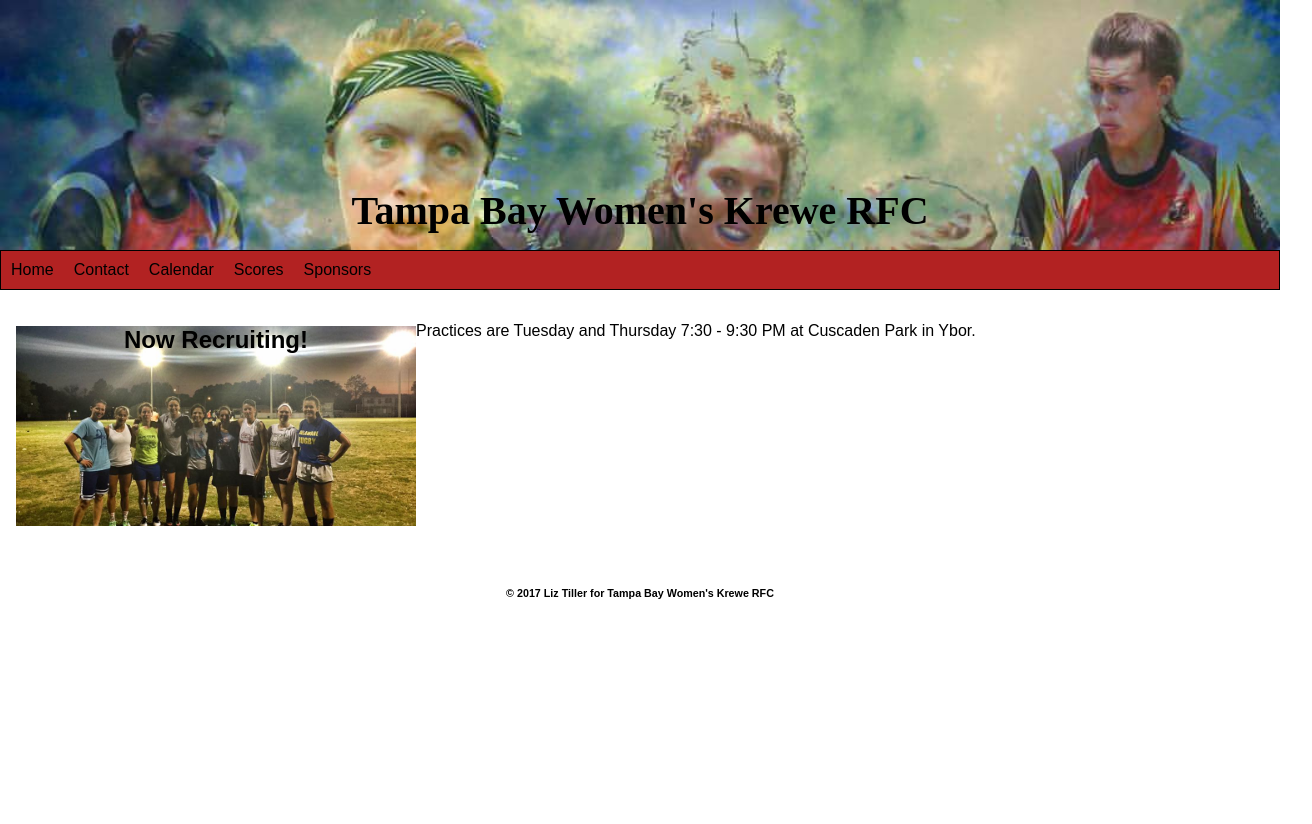
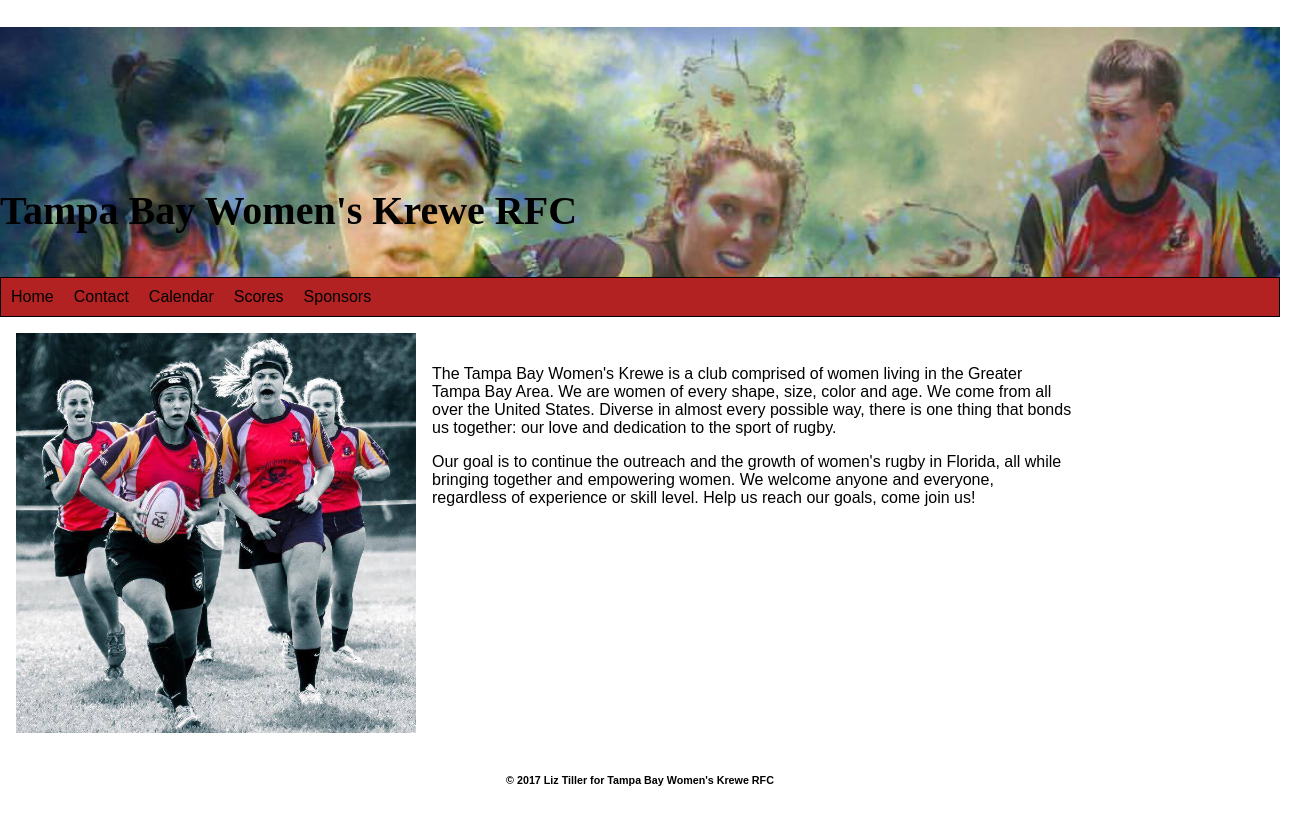
Before and after one commit to lizthrilla/womenskrewe, a React app: page / in a window 1280 px wide. Shown: the top 824 px of the page, 1312 px wide, since content can reach past the window. Before the commit the page ends 800 px from the top, so only its background shows below. Built offline with nearby package versions, Linux system fonts and the light colour scheme; a web font is replaced by a local one.

Commit message:
grey image added

```diff
--- a/src/components/App.js
+++ b/src/components/App.js
@@ -1,9 +1,11 @@
 import React, { Component } from 'react'
+
+import Recruit from './recruit'
 
 class App extends Component {
 
   render () {
-    return <div className='root'>
+    return <div className='.layout'>
       <div className='header'>
         <h1>Tampa Bay Women's Krewe RFC </h1>
       </div>
@@ -16,11 +18,7 @@
           <li>Sponsors</li>
         </ul>
       </nav>
-      <div className='recruit'>
-        <h2>Now Recruiting!</h2>
-        <p> Practices are Tuesday and Thursday 7:30 - 9:30 PM at Cuscaden Park in Ybor. </p>
-        <div className='practice' />
-      </div>
+      <Recruit />
       <div className='contact' />
       <div className='calendar' />
       <div className='scores' />
--- /dev/null
+++ b/src/components/recruit.js
@@ -0,0 +1,17 @@
+import React, { Component } from 'react'
+
+class Recruit extends Component {
+
+  render () {
+    return <div className='recruit'>
+      <div className='join' />
+      <div className='about'>
+        <p> The Tampa Bay Women's Krewe is a club comprised of women living in the Greater Tampa Bay Area. We are women of every shape, size, color and age. We come from all over the United States. Diverse in almost every possible way, there is one thing that bonds us together: our love and dedication to the sport of rugby. </p>
+
+        <p>Our goal is to continue the outreach and the growth of women's rugby in Florida, all while bringing together and empowering women. We welcome anyone and everyone, regardless of experience or skill level. Help us reach our goals, come join us!</p>
+      </div>
+    </div>
+  }
+}
+
+export default Recruit
--- a/src/styles/screen.scss
+++ b/src/styles/screen.scss
@@ -6,6 +6,7 @@
 
 html {
   text-size-adjust: 100%;
+  height: 100%;
 }
 
 body {
@@ -13,6 +14,20 @@
 
   margin: 0;
   font: $base-text-size / 1 $base-font-family;
+}
+
+body,
+#root,
+.layout {
+  min-height: 100vh;
+}
+
+main {
+  max-width: 760px;
+  margin: 1em auto;
+  padding: 1em;
+  flex: 1;
+}
 
 nav {
   ul {
@@ -33,12 +48,12 @@
     }
   }
 }
-}
 
-.root {
+.layout {
   display: flex;
   flex-direction: column;
   text-align: center;
+}
 
 .header {
   background-image: url('./montage.jpg');
@@ -59,16 +74,25 @@
 
 .recruit {
   display: flex;
-    margin: 1em;
+  padding: 1em;
+  width: 100%;
 
-    h2 {
-      background-image: url('./practice.jpg');
-      height: 200px;
+  .join {
+    height: 400px;
     width: 400px;
+    background-image: url('./zombieRuggers.jpg');
+    background-position: center;
     background-size: cover;
     background-repeat: no-repeat;
-      background-position: center;
+  }
+
+  .about {
+    width: 50%;
+    flex-direction: column;
+    padding: 1em;
   }
 }
 
+footer {
+  text-align: center;
 }
```
Also changed, not shown: src/styles/joinNow2.jpg (renamed from krewepics/joinNow2.jpg), src/styles/zombieRuggers.jpg (added). Lines whose indentation alone changed are shown as unchanged.
